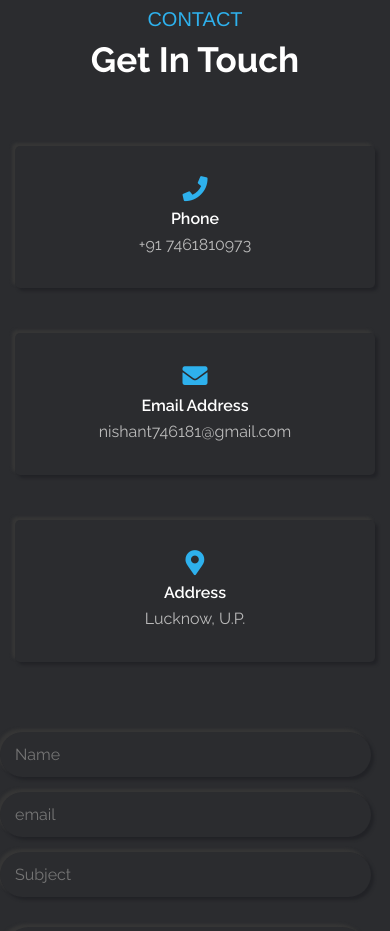
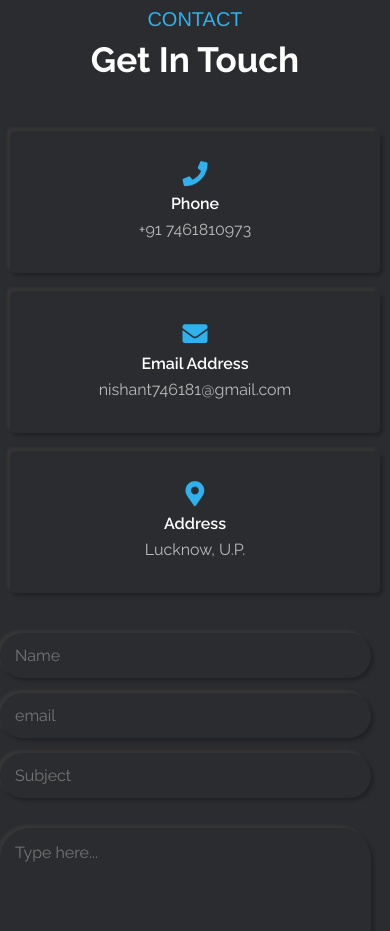
Before and after one commit to Nishantkumarsingh4/portfolio, a plain HTML site: page index.html in a window 390 px wide. Shown: the part 5340-6271 px from the top of the page. Drawn offline with nearby package versions, Linux system fonts and the light colour scheme.

Commit message:
ho gya full fixed

```diff
--- a/css/responsive.css
+++ b/css/responsive.css
@@ -37,7 +37,7 @@
         margin-bottom: 0;
     }
 
-    /* Remove all hover and animation effects on mobile */
+    /* Remove all hover and animation effects on service cards */
     .service-section .service-item .card {
         transform: none !important;
         transition: none !important;
@@ -47,8 +47,33 @@
         transform: none !important;
     }
 
-    /* Disable hover effects */
+    /* Disable hover effects on service cards */
     .service-section .service-item-inner:hover {
+        transform: none !important;
+    }
+
+    /* Contact cards - static layout with gaps */
+    .contact-section .contact-item {
+        margin-bottom: 20px;
+        padding: 0 15px;
+    }
+
+    .contact-section .contact-item:last-child {
+        margin-bottom: 0;
+    }
+
+    /* Remove all hover and animation effects on contact cards */
+    .contact-section .contact-item .contact-card {
+        transform: none !important;
+        transition: none !important;
+    }
+
+    .contact-section .contact-item-inner {
+        transform: none !important;
+    }
+
+    /* Disable hover effects on contact cards */
+    .contact-section .contact-item-inner:hover {
         transform: none !important;
     }
 }
@@ -105,14 +130,20 @@
         transform: none !important;
     }
 
+    /* Contact cards - remove transform effects */
+    .contact-section .contact-card {
+        transform: none !important;
+    }
+
     /* Reduce portfolio item spacing */
     .portfolio-section .portfolio-item {
         margin-bottom: 20px;
     }
 
-    /* Reduce contact item spacing */
+    /* Contact item spacing */
     .contact-section .contact-item {
-        margin-bottom: 20px;
+        margin-bottom: 25px;
+        padding: 0 10px;
     }
 
     .home-section .home-text{
@@ -233,16 +264,23 @@
         padding: 0 10px;
     }
 
+    /* Contact item - compact spacing */
+    .contact-section .contact-item {
+        margin-bottom: 18px;
+        padding: 0 10px;
+    }
+
     /* Remove all effects completely */
     .service-section .service-item *,
-    .service-section .card * {
+    .service-section .card *,
+    .contact-section .contact-item *,
+    .contact-section .contact-card * {
         transform: none !important;
         transition: none !important;
     }
 
-    /* Reduce portfolio/contact item spacing further */
-    .portfolio-section .portfolio-item,
-    .contact-section .contact-item {
+    /* Reduce portfolio item spacing further */
+    .portfolio-section .portfolio-item {
         margin-bottom: 15px;
     }
 
```
